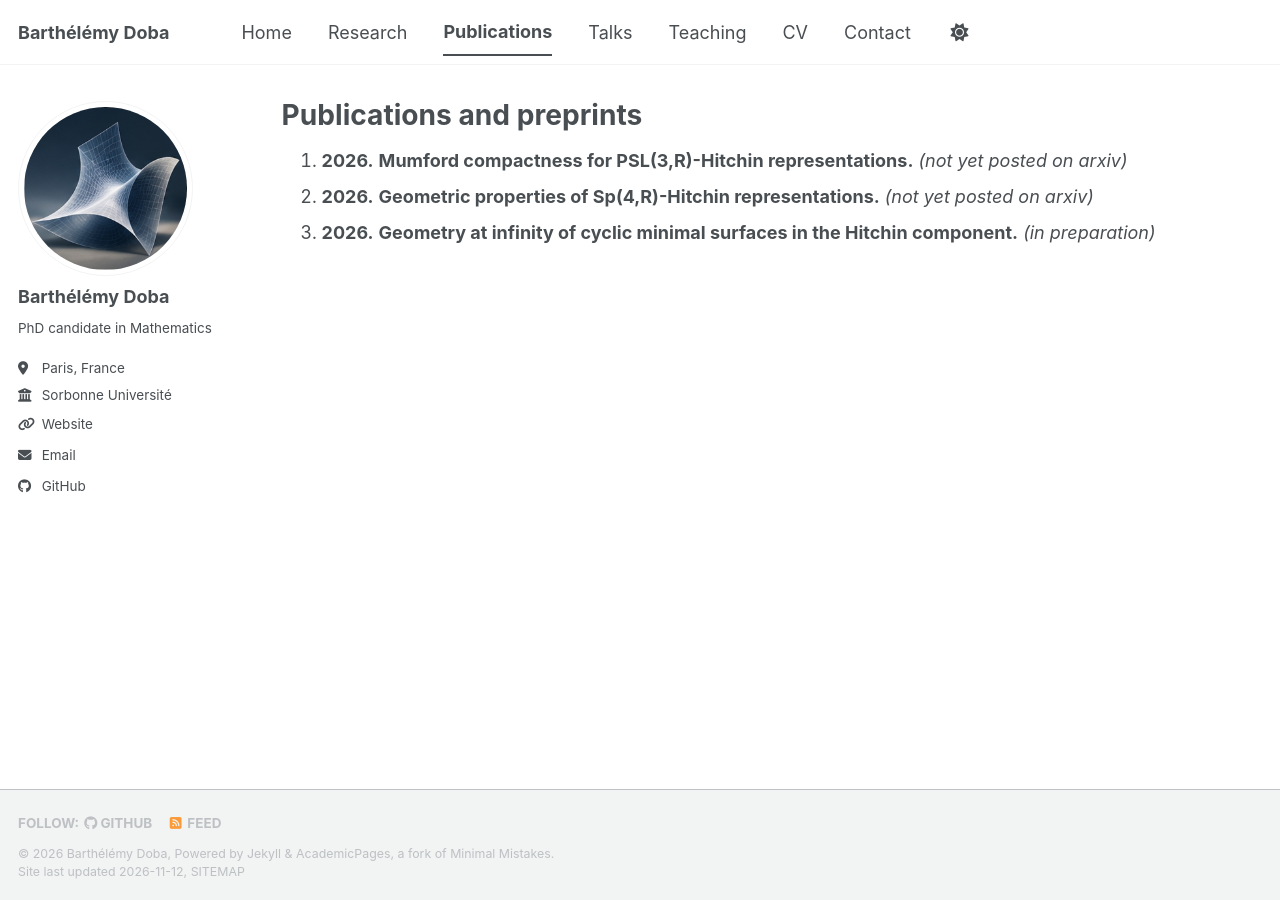
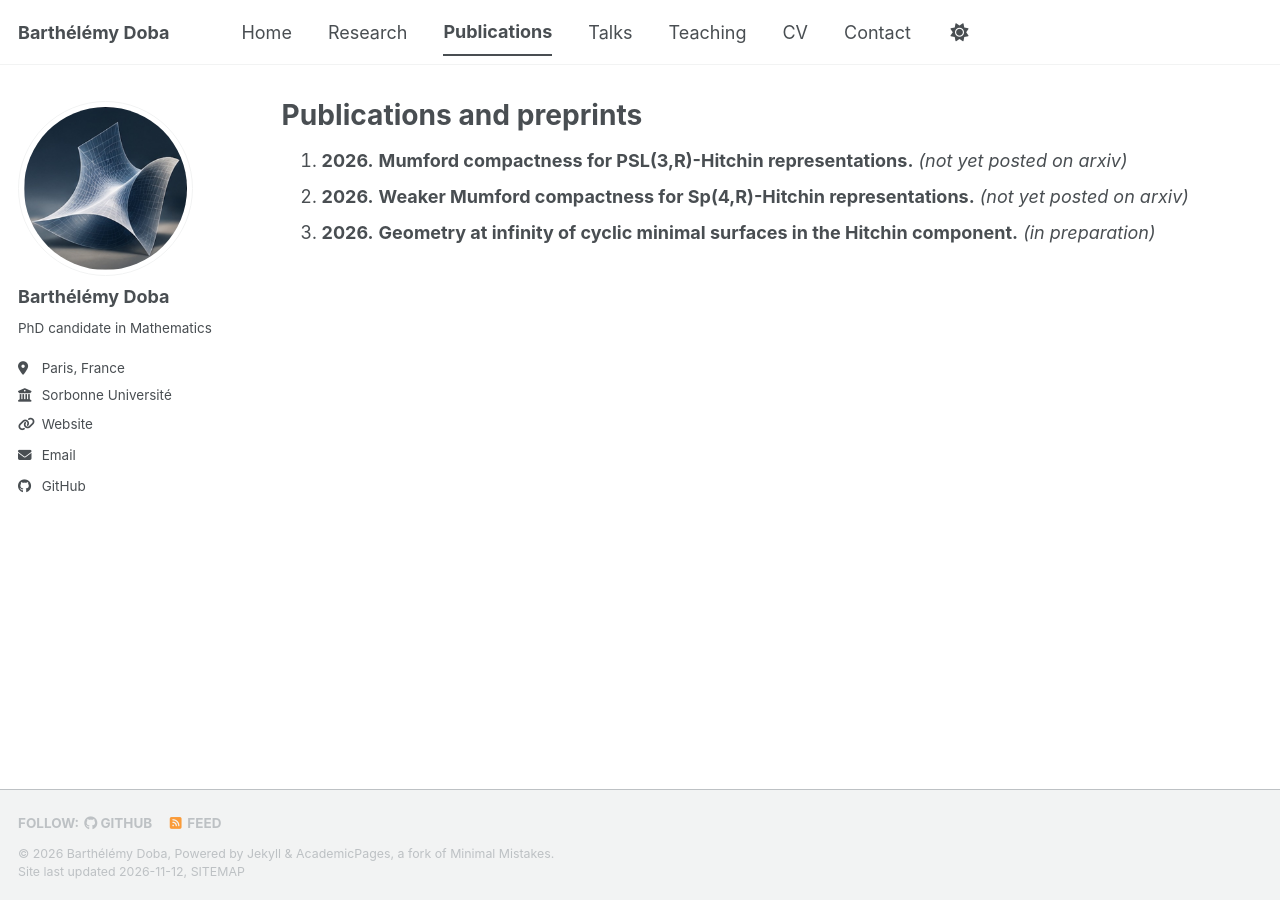
Before and after one commit to barthelemy-doba/barthelemy-doba.github.io, a Jekyll site: the page built from _pages/publications.html, in a window 1280 px wide. Built offline with Jekyll 4.4.1, drawn with Linux system fonts in a browser that asks for light colours; a script bundle is joined from its source files by our own code; a style sheet for code colours, icons or effects is not loaded.

Commit message:
Update publication title for 2026 entry

```diff
--- a/_pages/publications.html
+++ b/_pages/publications.html
@@ -14,7 +14,7 @@ author_profile: true
   </li>
   <li>
     <strong>2026.</strong>
-    <strong>Geometric properties of
+    <strong>Weaker Mumford compactness for
     Sp(4,R)-Hitchin representations.</strong>
     <em>(not yet posted on arxiv)</em>
   </li>
```
